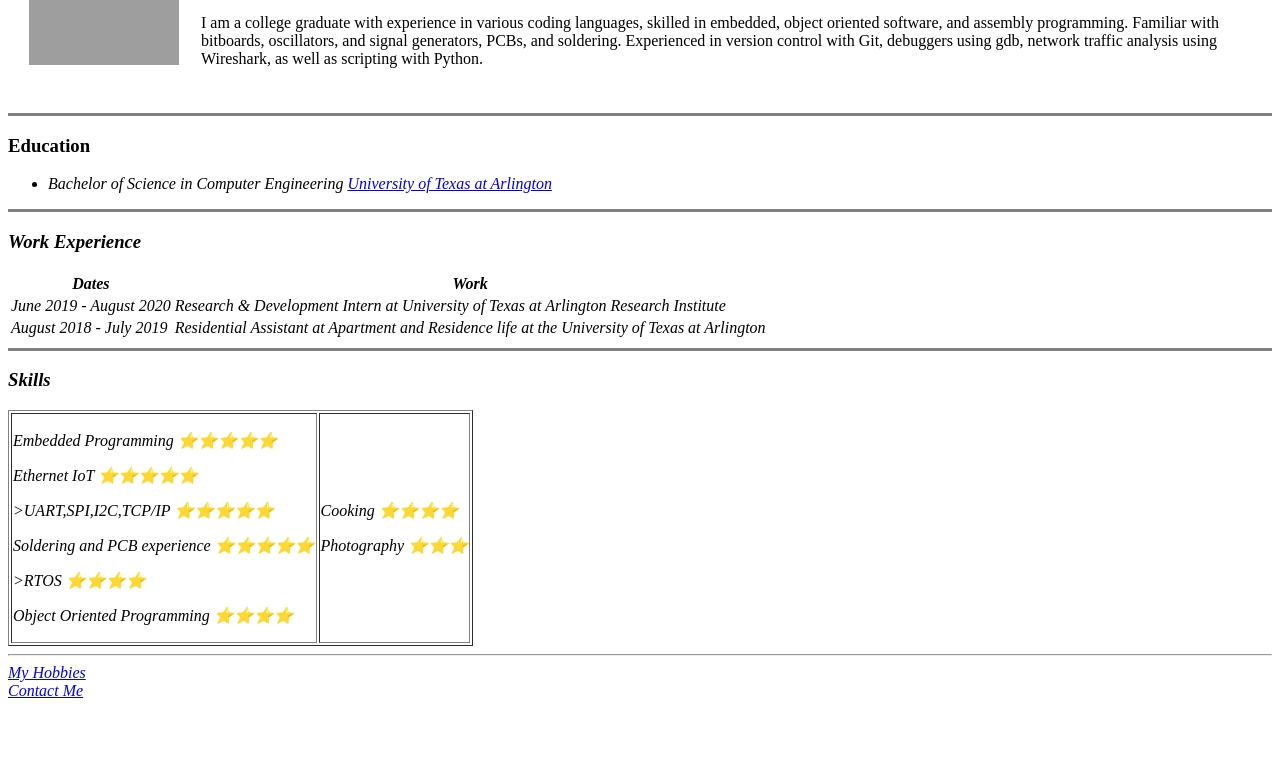
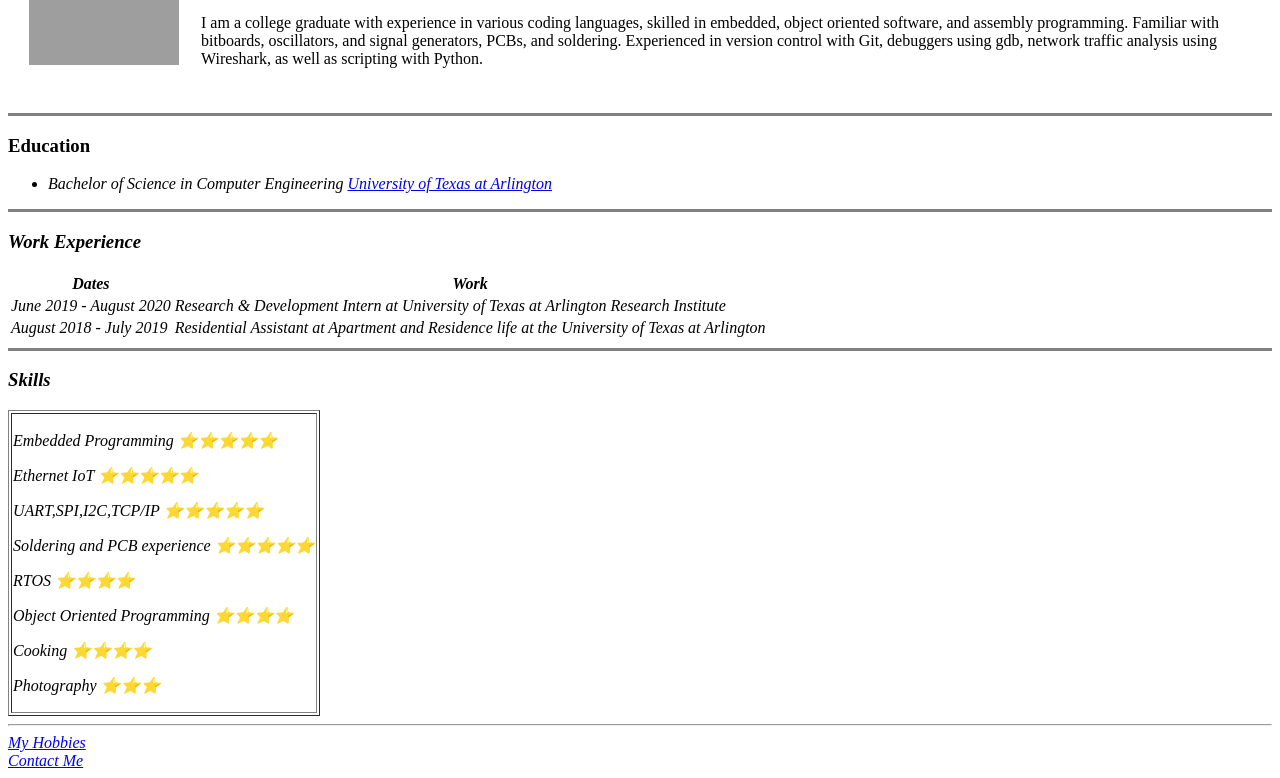
Before and after one commit to robusadat/cv, a plain HTML site: page index.html in a window 1280 px wide. Shown: the part 129-907 px from the top of the page. Before the commit the page ends 837 px from the top, so only its background shows below. Drawn offline with Linux system fonts and the light colour scheme; grey boxes are pictures that could not be loaded.

Commit message:
Final changes

```diff
--- a/index.html
+++ b/index.html
@@ -57,16 +57,12 @@
       <td>
         <p>Embedded Programming ⭐⭐⭐⭐⭐</p>
         <p> Ethernet IoT ⭐⭐⭐⭐⭐ </p>
-        <p>>UART,SPI,I2C,TCP/IP ⭐⭐⭐⭐⭐</p>
+        <p>UART,SPI,I2C,TCP/IP ⭐⭐⭐⭐⭐</p>
         <p>Soldering and PCB experience ⭐⭐⭐⭐⭐</p>
-        <p>>RTOS ⭐⭐⭐⭐</p>
+        <p>RTOS ⭐⭐⭐⭐</p>
         <p>Object Oriented Programming ⭐⭐⭐⭐</p>
-      </td>
-
-      <td>
         <p>Cooking ⭐⭐⭐⭐</p>
         <p>Photography ⭐⭐⭐ </p>
-
       </td>
 
 
```
